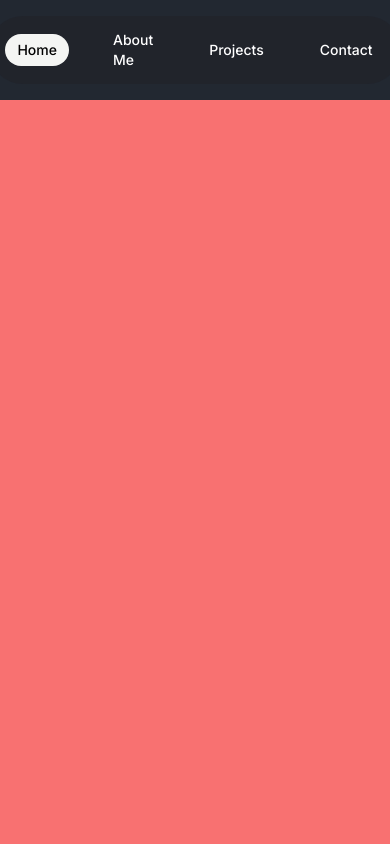
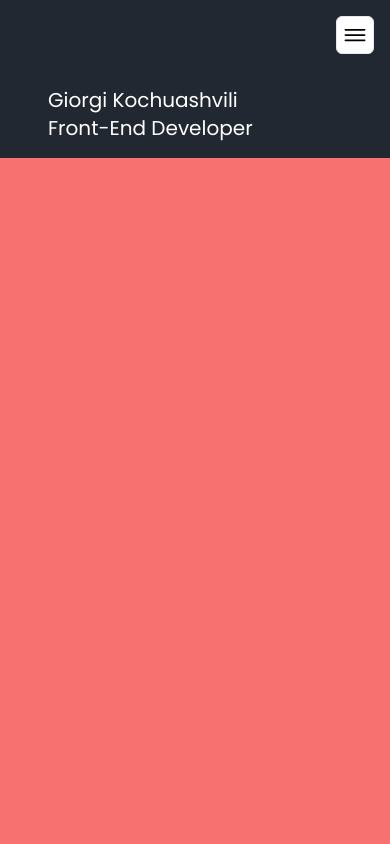
Before and after one commit to giorgio324/portfolio, a Next.js app: page / in a window 390 px wide. Shown: the top 844 px of the page. Built offline with nearby package versions, Linux system fonts and the light colour scheme.

Commit message:
optimized navbar added react icons added mobile navbar

```diff
--- a/package.json
+++ b/package.json
@@ -12,7 +12,8 @@
     "framer-motion": "^11.0.25",
     "next": "14.1.4",
     "react": "^18",
-    "react-dom": "^18"
+    "react-dom": "^18",
+    "react-icons": "^5.0.1"
   },
   "devDependencies": {
     "@types/node": "^20",
--- a/src/app/layout.tsx
+++ b/src/app/layout.tsx
@@ -2,6 +2,7 @@ import type { Metadata } from 'next';
 import { Inter } from 'next/font/google';
 import './globals.css';
 import Navbar from '@/components/navbar/Navbar';
+import MobileNavbar from '@/components/mobileNavbar/MobileNavbar';
 
 const inter = Inter({ subsets: ['latin'] });
 
@@ -19,6 +20,7 @@ export default function RootLayout({
     <html lang='en'>
       <body className={`${inter.className} bg-bodyBackgroundColor text-white`}>
         <Navbar />
+        <MobileNavbar />
         {children}
       </body>
     </html>
--- a/src/app/page.tsx
+++ b/src/app/page.tsx
@@ -4,36 +4,24 @@ import arrowImg from '../../public/arrow.svg';
 import sittingPerson from '../../public/sittingPerson.svg';
 import doodles from '../../public/doodles.svg';
 import shadow from '../../public/shadow.svg';
+import Reveal from '@/components/Reveal';
 const popins = Poppins({ subsets: ['latin'], weight: ['400', '700'] });
 const page = () => {
   return (
     <>
-      {/* <main
-      className={`${popins.className} max-w-screen-xl mx-auto py-4 px-12 flex`}
-    >
-      <div className='font-bold text-[96px] flex flex-col gap-6'>
-        <div className='leading-[96px] relative'>
-          <h1>Front-End</h1>
-          <h1 className='text-highlightedTextColor'>Developer</h1>
-          <Image
-            src={arrowImg}
-            alt='arrowImage'
-            className='absolute top-12 -left-20 -rotate-6'
-          />
+      <main
+        className={`${popins.className} max-w-screen-xl mx-auto py-4 px-12 flex`}
+      >
+        <div className='relative text-xl'>
+          <Reveal width='fit-content'>
+            <h1>Giorgi Kochuashvili</h1>
+          </Reveal>
+          <Reveal width='fit-content'>
+            <h1>Front-End Developer</h1>
+          </Reveal>
         </div>
-        <div className='font-bold text-lg flex gap-12 justify-start items-center mx-4'>
-          <button className='px-6 py-2 bg-highlightedTextColor rounded-full'>
-            <p className='drop-shadow-lg'>Hire me</p>
-          </button>
-          <a href='./yourfile.pdf' download>
-            <button>Download CV</button>
-          </a>
-        </div>
-      </div>
-    </main> */}
+      </main>
       <div id='home' className='min-h-screen bg-red-400'></div>
-      <div id='about' className='min-h-screen bg-blue-400'></div>
-      <div id='projects' className='min-h-screen bg-green-400'></div>
     </>
   );
 };
--- a/src/components/Reveal.tsx
+++ b/src/components/Reveal.tsx
@@ -13,7 +13,6 @@ const Reveal = ({ children, width }: Props) => {
   const mainControls = useAnimation();
   const slideControls = useAnimation();
   useEffect(() => {
-    console.log(isInView);
     if (isInView) {
       console.log('i am visible');
       mainControls.start('visible');
--- a/src/components/Visible.tsx
+++ /dev/null
@@ -1,23 +0,0 @@
-'use client';
-
-import { useInView } from 'framer-motion';
-import { useEffect, useRef, useState } from 'react';
-
-type Props = {
-  children: React.ReactNode;
-};
-const Visible = ({ children }: Props) => {
-  const ref = useRef(null);
-  const isInView = useInView(ref);
-  const [test, setTest] = useState(false);
-  useEffect(() => {
-    console.log(isInView);
-    if (isInView) {
-      setTest(true);
-    } else {
-      setTest(false);
-    }
-  }, [isInView]);
-  return <div ref={ref}>{children}</div>;
-};
-export default Visible;
--- /dev/null
+++ b/src/components/mobileNavbar/MobileNavbar.tsx
@@ -0,0 +1,14 @@
+'use client';
+import { usePathname } from 'next/navigation';
+import { IoIosMenu } from 'react-icons/io';
+const MobileNavbar = () => {
+  const currentPath = usePathname() || '/';
+  return (
+    <div className='flex justify-end items-center p-4'>
+      <button className='border rounded-md bg-white p-1'>
+        <IoIosMenu className='text-[28px] text-black' />
+      </button>
+    </div>
+  );
+};
+export default MobileNavbar;
--- /dev/null
+++ b/src/components/navbar/NavLink.tsx
@@ -0,0 +1,34 @@
+'use client';
+import Link from 'next/link';
+import { motion } from 'framer-motion';
+
+type Props = {
+  link: { path: string; label: string };
+  currentPath: string;
+};
+
+export const NavLink = ({ link, currentPath }: Props) => {
+  return (
+    <Link
+      href={link.path}
+      key={link.label}
+      className={`${
+        currentPath === link.path ? '' : 'hover:text-white/60'
+      } relative rounded-full px-3 py-1.5 text-sm font-medium text-white outline-sky-400 transition focus-visible:outline-2`}
+      style={{
+        WebkitTapHighlightColor: 'transparent',
+      }}
+    >
+      {currentPath === link.path && (
+        <motion.span
+          layoutId='active-bubble'
+          className='absolute inset-0 z-10 bg-white mix-blend-difference'
+          /* style={{ originY: 'top' }} this fixes the scroll bug */
+          style={{ borderRadius: 9999, originY: 'top' }}
+          transition={{ type: 'spring', bounce: 0.2, duration: 0.6 }}
+        />
+      )}
+      {link.label}
+    </Link>
+  );
+};
--- a/src/components/navbar/Navbar.tsx
+++ b/src/components/navbar/Navbar.tsx
@@ -1,39 +1,10 @@
-'use client';
-
-import Link from 'next/link';
-import { motion } from 'framer-motion';
-import { usePathname } from 'next/navigation';
-/* data import */
-import { navLinks } from '@/data/navLinks';
+import NavbarLinks from './NavbarLinks';
 
 const Navbar = () => {
-  const currentPath = usePathname() || '/';
   return (
-    <nav className='max-w-screen-xl mx-auto flex justify-center items-center py-4 sticky top-0'>
+    <nav className='hidden max-w-screen-xl mx-auto md:flex justify-center items-center py-4 sticky top-0'>
       <ul className='px-4 py-2 bg-desktopNavBackgroundColor rounded-full flex justify-center items-center gap-8'>
-        {navLinks.map((link) => (
-          <Link
-            href={link.path}
-            key={link.label}
-            className={`${
-              currentPath === link.path ? '' : 'hover:text-white/60'
-            } relative rounded-full px-3 py-1.5 text-sm font-medium text-white outline-sky-400 transition focus-visible:outline-2`}
-            style={{
-              WebkitTapHighlightColor: 'transparent',
-            }}
-          >
-            {currentPath === link.path && (
-              <motion.span
-                layoutId='active-bubble'
-                className='absolute inset-0 z-10 bg-white mix-blend-difference'
-                /* style={{ originY: 'top' }} this fixes the scroll bug */
-                style={{ borderRadius: 9999, originY: 'top' }}
-                transition={{ type: 'spring', bounce: 0.2, duration: 0.6 }}
-              />
-            )}
-            {link.label}
-          </Link>
-        ))}
+        <NavbarLinks />
       </ul>
     </nav>
   );
--- /dev/null
+++ b/src/components/navbar/NavbarLinks.tsx
@@ -0,0 +1,19 @@
+'use client';
+
+import { usePathname } from 'next/navigation';
+import { NavLink } from './NavLink';
+
+/* data import */
+import { navLinks } from '@/data/navLinks';
+
+const NavbarLinks = () => {
+  const currentPath = usePathname() || '/';
+  return (
+    <>
+      {navLinks.map((link) => (
+        <NavLink currentPath={currentPath} link={link} />
+      ))}
+    </>
+  );
+};
+export default NavbarLinks;
```
Also changed, not shown: 1 other file (tests, documents, lock files or other folders).
